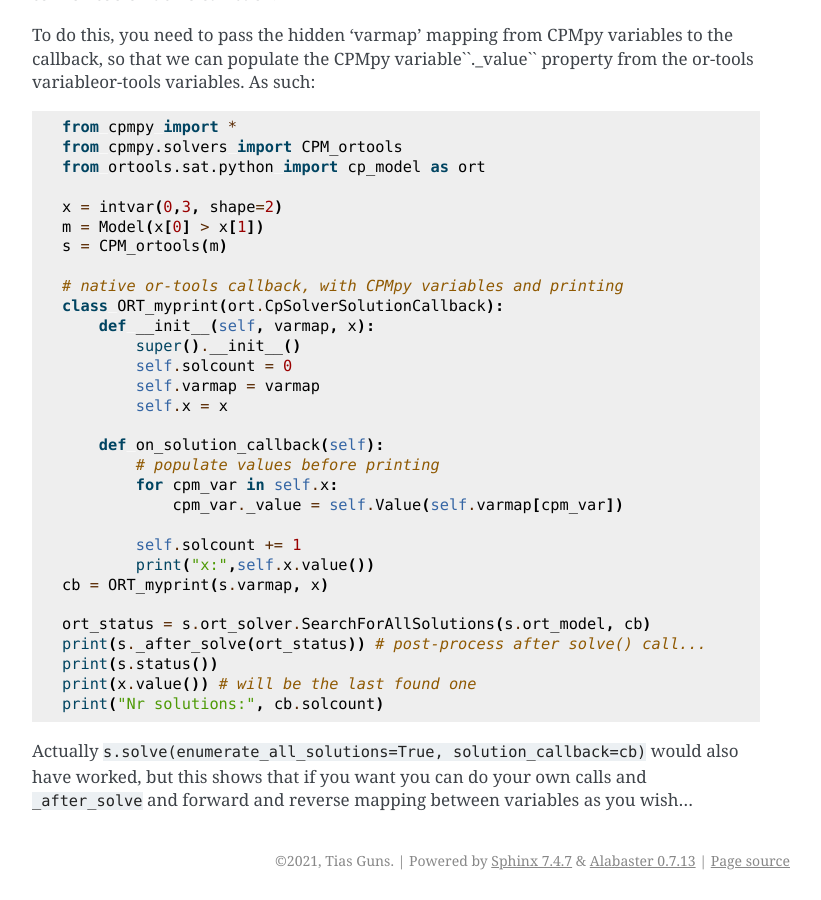
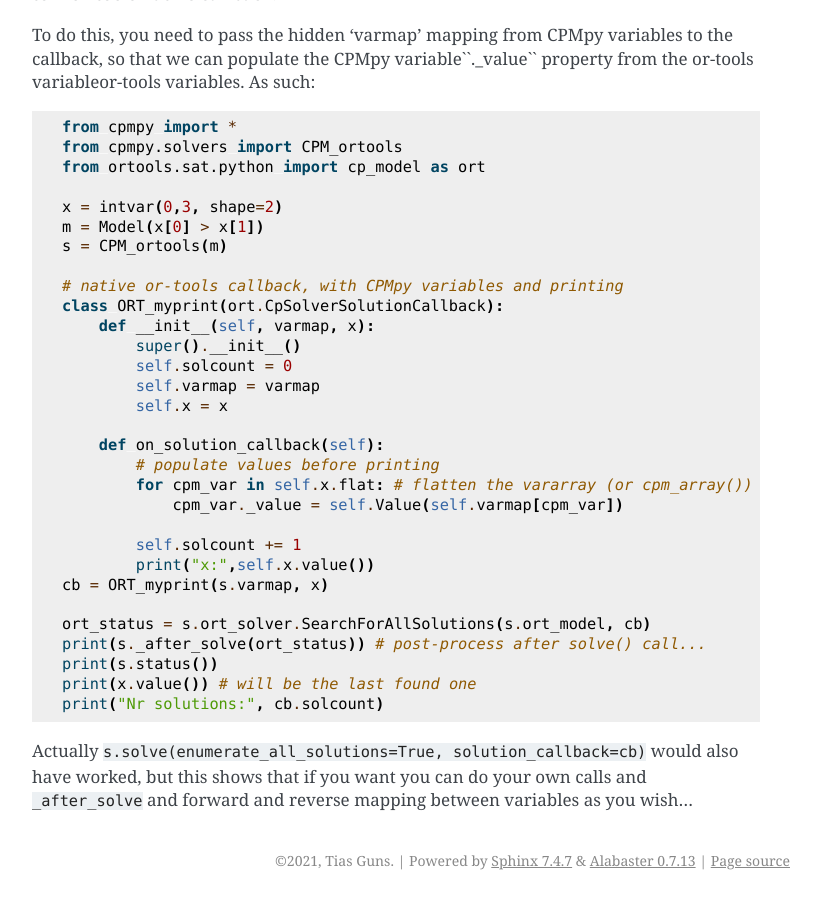
Before and after one commit to CPMpy/cpmpy, a Sphinx documentation site: the page built from docs/multiple_solutions.md, in a window 1280 px wide and 900 px high, scrolled down 2670 px. Shown: the whole window, without its empty margins (320-1141 px from the left). Built offline with Sphinx 7.4.7, drawn with Linux system fonts in a browser that asks for light colours.

Commit message:
doc update

```diff
--- a/docs/multiple_solutions.md
+++ b/docs/multiple_solutions.md
@@ -119,7 +119,7 @@ class ORT_myprint(ort.CpSolverSolutionCallback):
 
     def on_solution_callback(self):
         # populate values before printing
-        for cpm_var in self.x:
+        for cpm_var in self.x.flat: # flatten the vararray (or cpm_array())
             cpm_var._value = self.Value(self.varmap[cpm_var])
 
         self.solcount += 1
```
